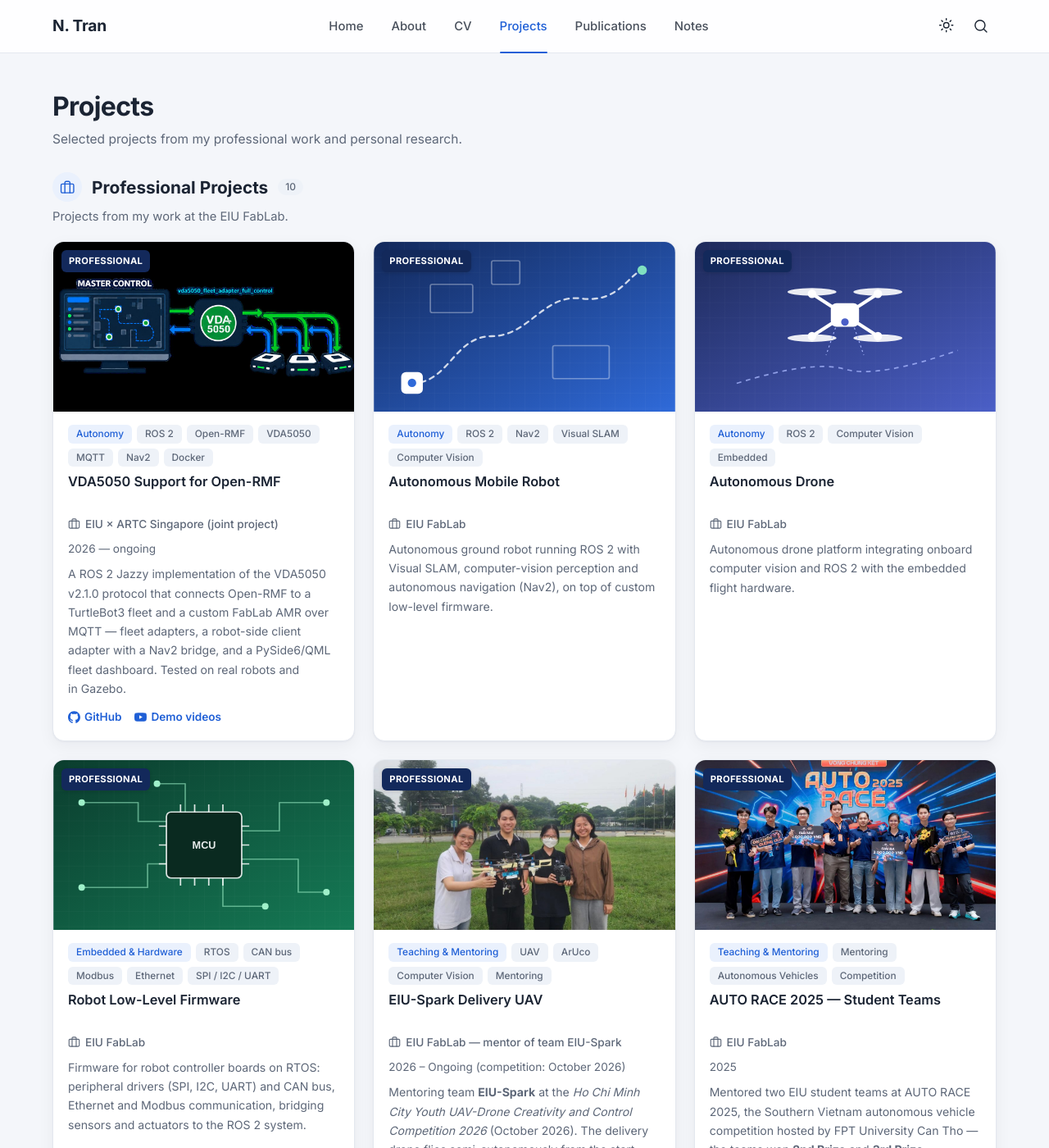
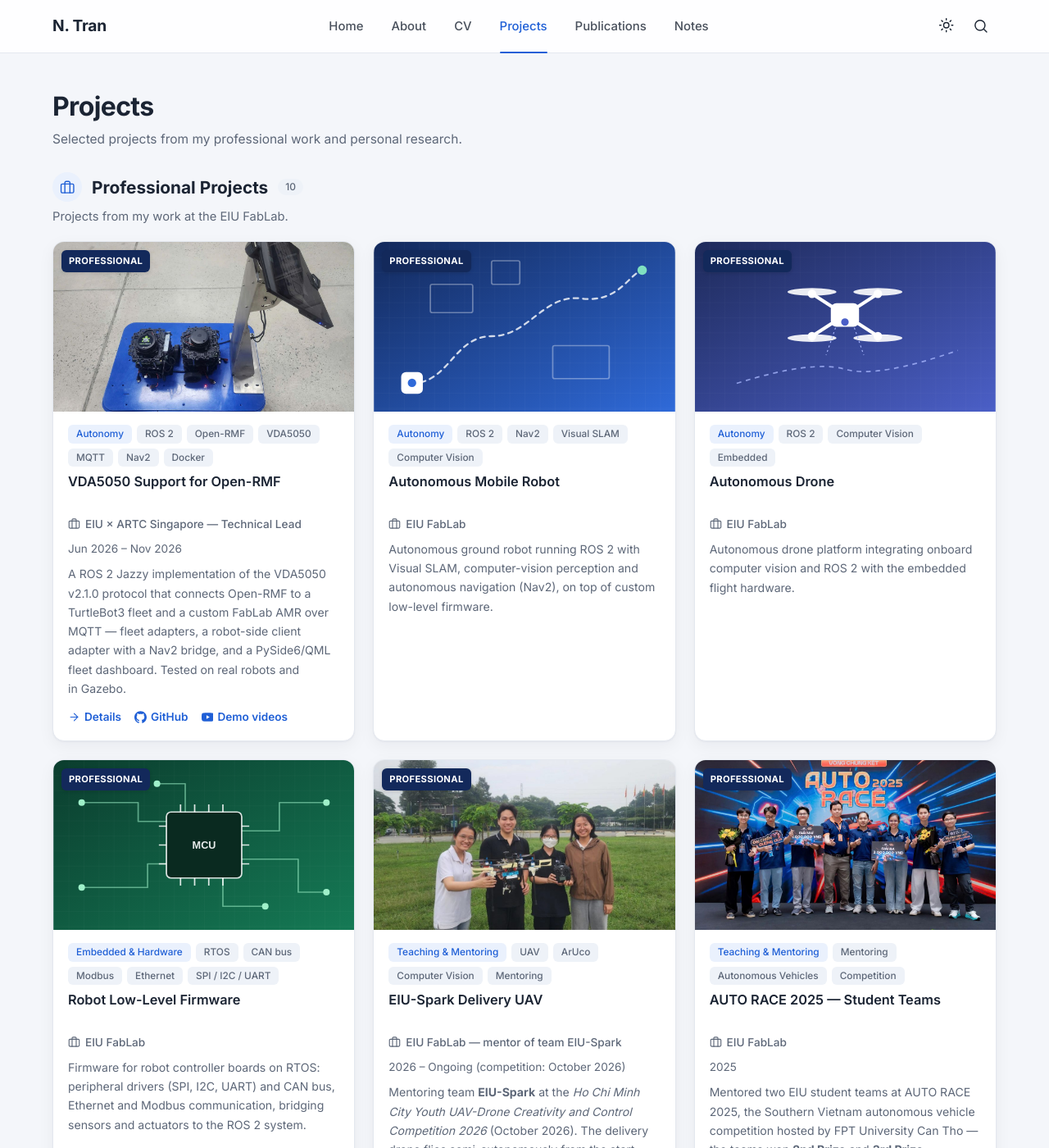
Before and after one commit to NhatTran-97/NhatTran-97.github.io, a Jekyll site: the page built from projects.html, in a window 1280 px wide and 1400 px high. Shown: the whole window at 82% size. Built offline with Jekyll 4.4.1, drawn with Linux system fonts in a browser that asks for light colours.

Commit message:
Project detail pages: reusable template + VDA5050 Support for Open-RMF page
- _projects collection with _layouts/project.html (role, period, partners,
  status, hero image, action buttons) and reusable content blocks
  (architecture diagram, feature grid, gallery, video list)
- Cards link to the detail page via 'detail' (image, title, Details button)
- VDA5050 page built from the repository README and package docs
- Technical Lead, Jun–Nov 2026, real robot and dashboard photos
- _templates/new-project-page.md and README §5.3

Co-Authored-By: Claude Opus 5.5 <noreply@anthropic.com>
Claude-Session: https://claude.ai/code/session_01WtscMMpGViN2kQZVLN7Eom

```diff
--- a/_config.yml
+++ b/_config.yml
@@ -30,9 +30,17 @@ plugins:
   - jekyll-seo-tag
   - jekyll-feed
 
+# Trang chi tiết project: mỗi file trong _projects/ → /projects/<tên-file>/
+collections:
+  projects:
+    output: true
+    permalink: /projects/:name/
+
 defaults:
   - scope: { path: "", type: posts }
     values: { layout: post }
+  - scope: { path: "", type: projects }
+    values: { layout: project }
   - scope: { path: "" }
     values: { layout: default }
 
--- a/_data/cv.yml
+++ b/_data/cv.yml
@@ -39,7 +39,7 @@ sections:
         period: Oct 2018 – Present
         details:
           - Develop autonomous robot and autonomous drone platforms, working across the full stack from low-level firmware to high-level autonomy.
-          - "Joint EIU–ARTC (Singapore) project [VDA5050 Support for Open-RMF](https://github.com/NhatTran-97/eiu-vda5050-support-open-rmf): ROS 2 fleet adapters, an MQTT client adapter with a Nav2 bridge, and a fleet dashboard for a mixed AMR / TurtleBot3 fleet."
+          - "**Technical Lead** (Jun–Nov 2026), joint EIU–ARTC (Singapore) project [VDA5050 Support for Open-RMF](https://nhattran-97.github.io/projects/vda5050-open-rmf/): ROS 2 fleet adapters, an MQTT client adapter with a Nav2 bridge, and a fleet dashboard for a mixed AMR / TurtleBot3 fleet."
           - "**Autonomy & perception:** Visual SLAM, computer vision, ROS 2 and autonomous navigation (Nav2)."
           - "**Embedded:** low-level robot firmware on RTOS — SPI, I2C, UART, CAN bus, Ethernet and Modbus."
           - Organize and teach a weekly workshop series for students on robotics, ROS 2, drones and embedded systems.
--- a/_includes/project-card.html
+++ b/_includes/project-card.html
@@ -4,7 +4,7 @@
   <div class="project-thumb">
     {%- if prj_group.label %}<span class="thumb-badge badge-{{ prj_group.id }}">{{ prj_group.label }}</span>{% endif %}
     {%- if prj.image %}
-    <img src="{{ prj.image | relative_url }}" alt="{{ prj.title }}" loading="lazy">
+    {% if prj.detail %}<a href="{{ prj.detail | relative_url }}" tabindex="-1" aria-hidden="true">{% endif %}<img src="{{ prj.image | relative_url }}" alt="{{ prj.title }}" loading="lazy">{% if prj.detail %}</a>{% endif %}
     {%- else %}
     <div class="thumb-fallback">{% include icon.html name="code" %}</div>
     {%- endif %}
@@ -14,11 +14,12 @@
       {% if prj.category %}<span class="chip chip-primary">{{ prj.category }}</span>{% endif %}
       {%- for t in prj.tags limit: include.max_tags | default: 10 %}<span class="chip">{{ t }}</span>{% endfor %}
     </div>
-    <h3>{{ prj.title }}</h3>
+    <h3>{% if prj.detail %}<a href="{{ prj.detail | relative_url }}">{{ prj.title }}</a>{% else %}{{ prj.title }}{% endif %}</h3>
     {% if prj.org %}<div class="project-org">{% include icon.html name="briefcase" %} {{ prj.org }}</div>{% endif %}
     {% if prj.period and include.compact != true %}<div class="muted small">{{ prj.period }}</div>{% endif %}
     <div class="project-desc">{{ prj.description | markdownify }}</div>
     <div class="card-links">
+      {% if prj.detail %}<a class="details-link" href="{{ prj.detail | relative_url }}">{% include icon.html name="arrow-right" %} Details</a>{% endif %}
       {% if prj.github %}<a href="{{ prj.github }}">{% include icon.html name="github" %} GitHub</a>{% endif %}
       {% if prj.demo %}<a href="{{ prj.demo }}">{% include icon.html name="external-link" %} Demo</a>{% endif %}
       {% if prj.paper %}<a href="{{ prj.paper | relative_url }}">{% include icon.html name="file-text" %} Paper</a>{% endif %}
--- a/assets/css/style.css
+++ b/assets/css/style.css
@@ -569,3 +569,60 @@ p, li { text-wrap: pretty; }
       var(--hero-bg) 65% center / cover no-repeat, #1e2b40;
   }
 }
+
+/* =====================================================================
+   Project detail page (_layouts/project.html)
+   ===================================================================== */
+.project-page { max-width: 1040px; margin: 0 auto; display: flex; flex-direction: column; gap: 22px; }
+.project-hero { display: grid; grid-template-columns: 1.05fr 1fr; gap: 28px; padding: 28px; align-items: center; }
+.project-hero-text { display: flex; flex-direction: column; align-items: flex-start; gap: 12px; }
+.project-hero h1 { font-size: clamp(1.6rem, 3.4vw, 2.2rem); font-weight: 700; letter-spacing: -.02em; }
+.project-summary { color: var(--muted); margin: 0; }
+.project-meta { display: grid; grid-template-columns: 1fr 1fr; gap: 10px 20px; margin: 4px 0; width: 100%; }
+.project-meta dt { display: flex; align-items: center; gap: 6px; font-size: .75rem; font-weight: 600; text-transform: uppercase; letter-spacing: .04em; color: var(--muted); }
+.project-meta dt .icon { color: var(--primary); }
+.project-meta dd { margin: 2px 0 0; font-weight: 600; font-size: .92rem; }
+.project-actions { display: flex; flex-wrap: wrap; gap: 10px; margin-top: 4px; }
+.project-hero-img { margin: 0; }
+.project-hero-img img { width: 100%; border-radius: 10px; aspect-ratio: 4 / 3; object-fit: cover; }
+.project-hero-img figcaption, .prose figcaption { font-size: .8rem; color: var(--muted); margin-top: 6px; text-align: center; }
+.project-body-content { padding: 32px 40px; }
+.project-body-content h2:first-child { margin-top: 0; }
+
+/* Reusable blocks for Markdown content (see _templates/new-project-page.md) */
+.prose figure { margin: 1.4em 0; }
+.prose figure img { margin: 0 auto; border: 1px solid var(--border); }
+.gallery { display: grid; grid-template-columns: repeat(auto-fit, minmax(260px, 1fr)); gap: 16px; margin: 1.4em 0; }
+.gallery figure { margin: 0; }
+.gallery img { width: 100%; aspect-ratio: 16 / 10; object-fit: cover; border-radius: 10px; border: 1px solid var(--border); }
+.feature-grid { display: grid; grid-template-columns: repeat(auto-fit, minmax(230px, 1fr)); gap: 14px; margin: 1.2em 0; }
+.feature-grid > div { border: 1px solid var(--border); border-radius: 10px; padding: 14px 16px; background: var(--bg); }
+.feature-grid strong { display: block; margin-bottom: 4px; color: var(--primary); }
+.feature-grid p { margin: 0; font-size: .9rem; color: var(--muted); }
+.arch { display: grid; grid-template-columns: 1fr auto 1fr; gap: 14px; align-items: stretch; margin: 1.4em 0; }
+.arch-col { border: 1px solid var(--border); border-radius: 12px; padding: 14px; background: var(--bg); display: flex; flex-direction: column; gap: 8px; }
+.arch-col > strong { font-size: .85rem; text-transform: uppercase; letter-spacing: .04em; color: var(--muted); }
+.arch-box { border-radius: 8px; padding: 8px 12px; background: var(--primary-soft); color: var(--text); font-size: .88rem; font-weight: 600; }
+.arch-box small { display: block; font-weight: 400; color: var(--muted); }
+.arch-link { display: flex; flex-direction: column; justify-content: center; align-items: center; gap: 6px; font-size: .78rem; color: var(--muted); text-align: center; min-width: 110px; }
+.arch-link span { font-size: 1.6rem; color: var(--primary); line-height: 1; }
+.video-list { list-style: none; padding: 0; display: grid; grid-template-columns: repeat(auto-fit, minmax(280px, 1fr)); gap: 10px; }
+.video-list li { margin: 0; }
+.video-list a { display: flex; gap: 10px; align-items: flex-start; padding: 12px 14px; border: 1px solid var(--border); border-radius: 10px; color: var(--text); text-decoration: none; }
+.video-list a:hover { border-color: var(--primary); }
+.video-list .icon { color: #ff0000; font-size: 1.3rem; margin-top: 2px; }
+.video-list small { display: block; color: var(--muted); font-size: .8rem; }
+@media (max-width: 860px) {
+  .project-hero { grid-template-columns: 1fr; padding: 20px; }
+  .project-hero-img { order: -1; }
+  .project-body-content { padding: 22px 20px; }
+  .arch { grid-template-columns: 1fr; }
+  .arch-link { flex-direction: row; min-width: 0; }
+  .arch-link span { transform: rotate(90deg); }
+}
+
+/* Project card: link to the detail page */
+.project-card h3 a { color: inherit; }
+.project-card h3 a:hover { color: var(--primary); }
+.card-links a.details-link { color: var(--primary); }
+.project-thumb > a { display: block; width: 100%; height: 100%; }
--- a/search.json
+++ b/search.json
@@ -10,7 +10,7 @@ permalink: /search.json
   ],
   "projects": [
     {%- for p in site.data.projects.items %}
-    {%- capture url %}/projects/#{{ p.title | slugify }}{% endcapture %}
+    {%- if p.detail %}{% assign url = p.detail %}{% else %}{%- capture url %}/projects/#{{ p.title | slugify }}{% endcapture %}{% endif %}
     {"title": {{ p.title | jsonify }}, "url": {{ url | relative_url | jsonify }}, "meta": "Project", "text": {{ p.description | append: " " | append: p.category | jsonify }}}{% unless forloop.last %},{% endunless %}
     {%- endfor %}
   ],
```
Also changed, not shown: _data/projects.yml (+6 -3 lines), _layouts/project.html (added, +50 -0 lines), _projects/vda5050-open-rmf.md (added, +149 -0 lines), _templates/new-project-page.md (added, +86 -0 lines), README.md, assets/img/projects/vda5050-open-rmf.jpg (deleted), assets/img/projects/vda5050/amr-hardware.jpg (added), assets/img/projects/vda5050/amr-software.jpg (added), assets/img/projects/vda5050/card.jpg (added), assets/img/projects/vda5050/dashboard.jpg (added), assets/img/projects/vda5050/robots.jpg (added), assets/img/projects/vda5050/simulation.jpg (added).
